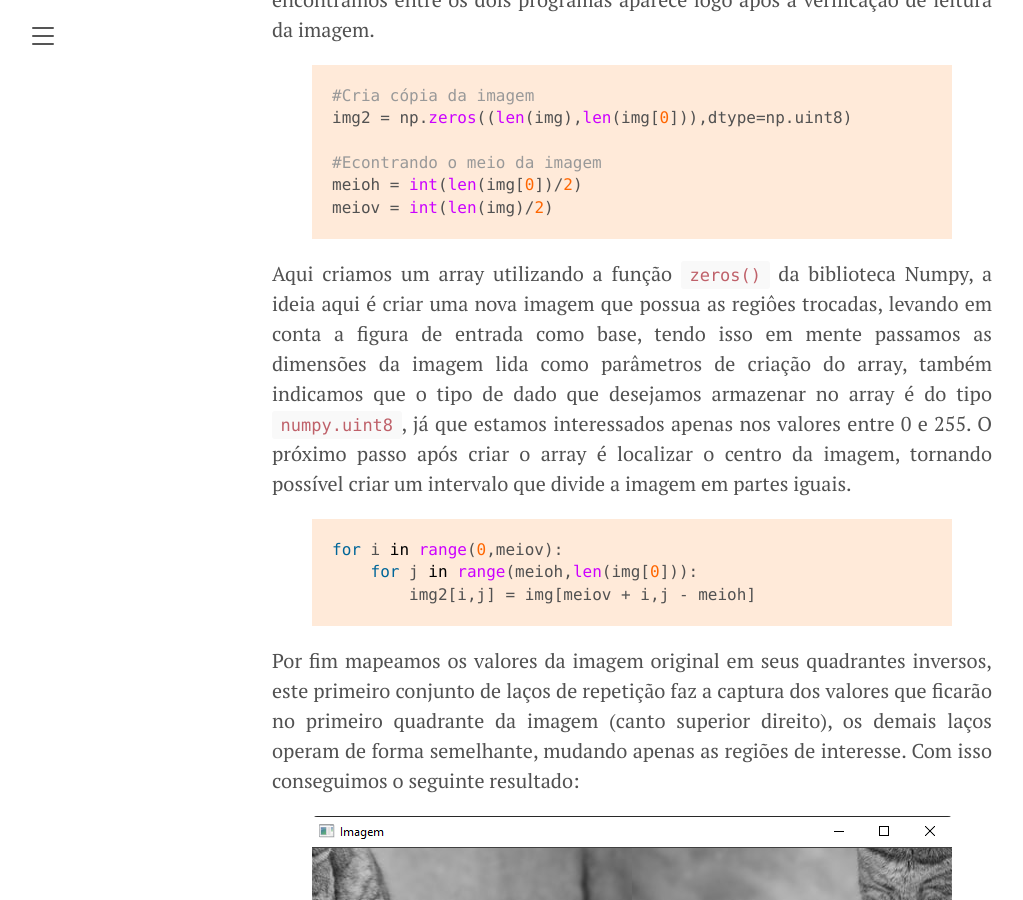
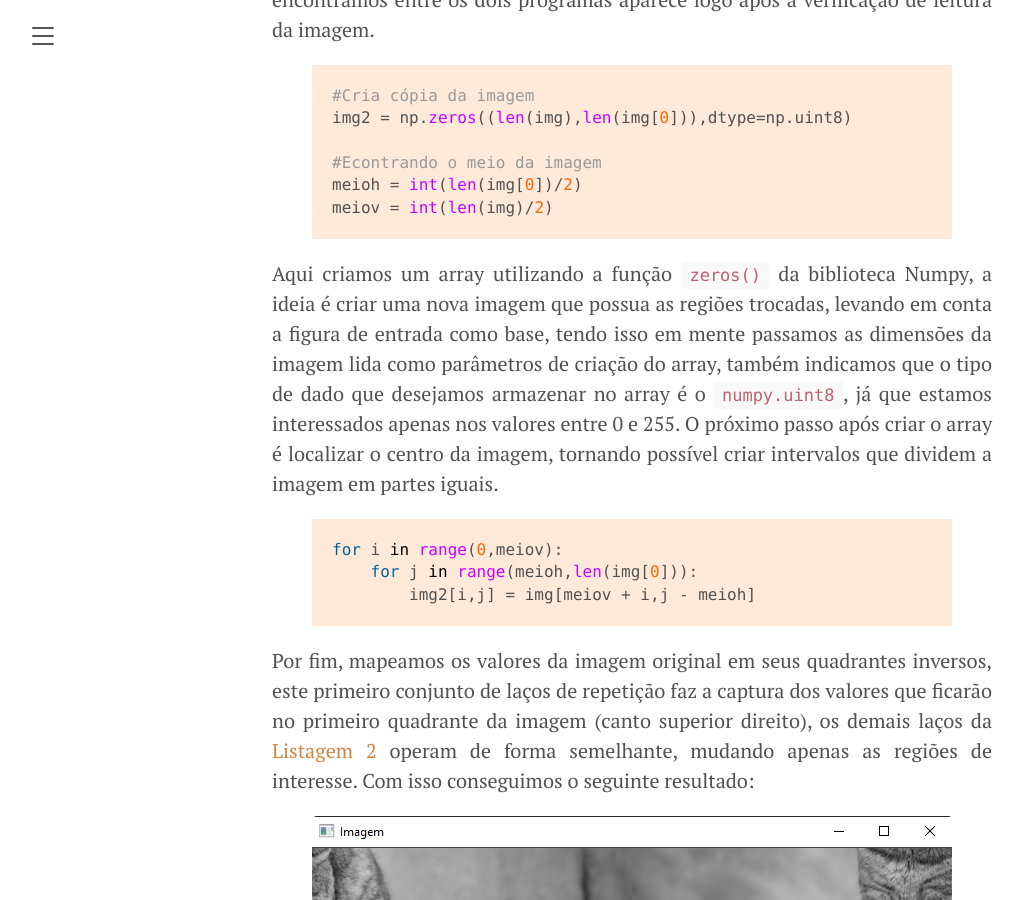
Before and after one commit to lucasamds/lucasamds.github.io, a Jekyll site: the page built from _posts/2021-02-25-manipulando-pixels.md, in a window 1280 px wide and 900 px high, scrolled down 6691 px. Shown: the whole window, without its empty margins (8-1031 px from the left). Built offline with Jekyll 4.4.1, drawn with Linux system fonts in a browser that asks for light colours.

Commit message:
Update 2021-02-25-manipulando-pixels.md

```diff
--- a/_posts/2021-02-25-manipulando-pixels.md
+++ b/_posts/2021-02-25-manipulando-pixels.md
@@ -148,6 +148,7 @@ Como discutimos anteriormente, o programa nos diz as dimensões da imagem lida,
 
 Agora vamos tentar realizar um segundo procedimento, nosso objetivo é trocar os pixels de região, de modo que os valores que estavam armazenados no quadrante superior esquerdo troquem de posição com os pixels do quadrante inferior direito, de forma semelhante, faremos a troca de valores entre os quadrantes superior direito e inferior esquerdo. Neste segundo experimento não será necessário fazer a leitura de valores de entrada adicionais, apenas da própria imagem que desejamos realizar o processamento.
 
+<a id="listagem2"></a>
 ##### Listagem 2. trocaregioes.py
 {% highlight python %}
 import cv2 as cv
@@ -209,7 +210,7 @@ meiov = int(len(img)/2)
 
 {% endhighlight %}
 
-Aqui criamos um array utilizando a função `zeros()` da biblioteca Numpy, a ideia aqui é criar uma nova imagem que possua as regiôes trocadas, levando em conta a figura de entrada como base, tendo isso em mente passamos as dimensões da imagem lida como parâmetros de criação do array, também indicamos que o tipo de dado que desejamos armazenar no array é do tipo `numpy.uint8`, já que estamos interessados apenas nos valores entre 0 e 255. O próximo passo após criar o array é localizar o centro da imagem, tornando possível criar um intervalo que divide a imagem em partes iguais.
+Aqui criamos um array utilizando a função `zeros()` da biblioteca Numpy, a ideia é criar uma nova imagem que possua as regiões trocadas, levando em conta a figura de entrada como base, tendo isso em mente passamos as dimensões da imagem lida como parâmetros de criação do array, também indicamos que o tipo de dado que desejamos armazenar no array é o `numpy.uint8`, já que estamos interessados apenas nos valores entre 0 e 255. O próximo passo após criar o array é localizar o centro da imagem, tornando possível criar intervalos que dividem a imagem em partes iguais.
 {% highlight python %}
 
 for i in range(0,meiov):
@@ -218,7 +219,7 @@ for i in range(0,meiov):
 
 {% endhighlight %}
 
-Por fim mapeamos os valores da imagem original em seus quadrantes inversos, este primeiro conjunto de laços de repetição faz a captura dos valores que ficarão no primeiro quadrante da imagem (canto superior direito), os demais laços operam de forma semelhante, mudando apenas as regiões de interesse. Com isso conseguimos o seguinte resultado:
+Por fim, mapeamos os valores da imagem original em seus quadrantes inversos, este primeiro conjunto de laços de repetição faz a captura dos valores que ficarão no primeiro quadrante da imagem (canto superior direito), os demais laços da <a href="#listagem2">Listagem 2</a> operam de forma semelhante, mudando apenas as regiões de interesse. Com isso conseguimos o seguinte resultado:
 
 ![](https://raw.githubusercontent.com/lucasamds/lucasamds.github.io/main/public/images/regioes.png)
 *Figura 3. Exemplo de saída do programa trocaregioes.py*
```
